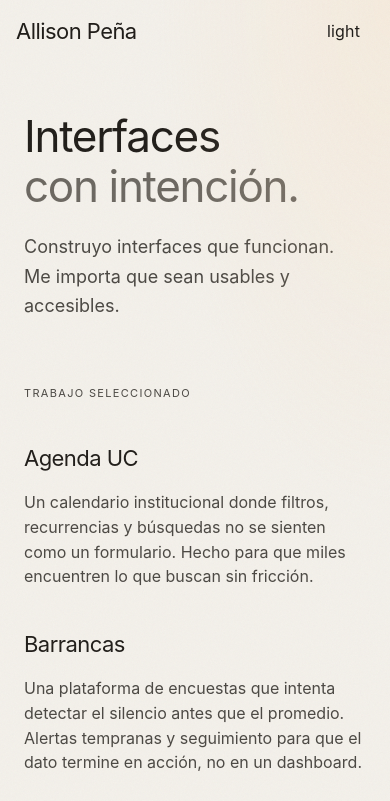
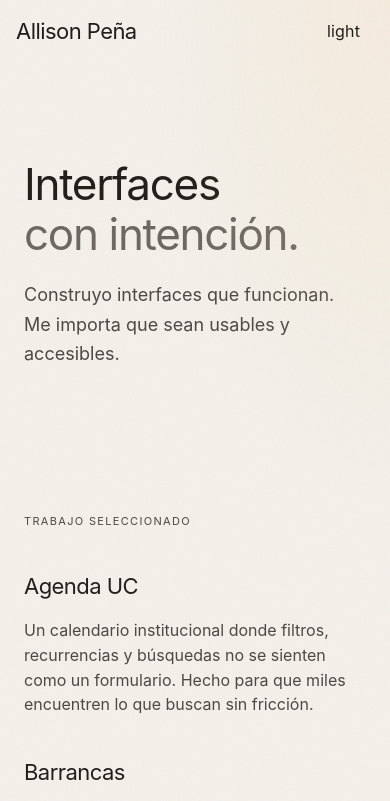
Before and after one commit to Skryensya/allison.sh, an Astro site: page / in a window 390 px wide. Shown: the top 801 px of the page. Built offline with nearby package versions, Linux system fonts and the light colour scheme; Astro itself is replaced by a stand-in of ours.

Commit message:
Increase hero spacing on mobile and desktop

```diff
--- a/src/pages/index.astro
+++ b/src/pages/index.astro
@@ -51,7 +51,7 @@ const previewImages: Record<string, string[]> = {
 
   <main id="main-content" class="max-w-[58ch] mx-auto px-6 md:px-8 pt-4 pb-16 md:pb-24">
 
-    <section class="mt-8 md:mt-12 mb-16 md:mb-20">
+    <section class="mt-20 md:mt-28 mb-36 md:mb-40">
       <h1 class="hero-heading font-display text-4xl md:text-5xl xl:text-6xl leading-[1.15] tracking-[-0.03em]">
         Interfaces<br />
         <span class="text-subtle">con intención.</span>
```
